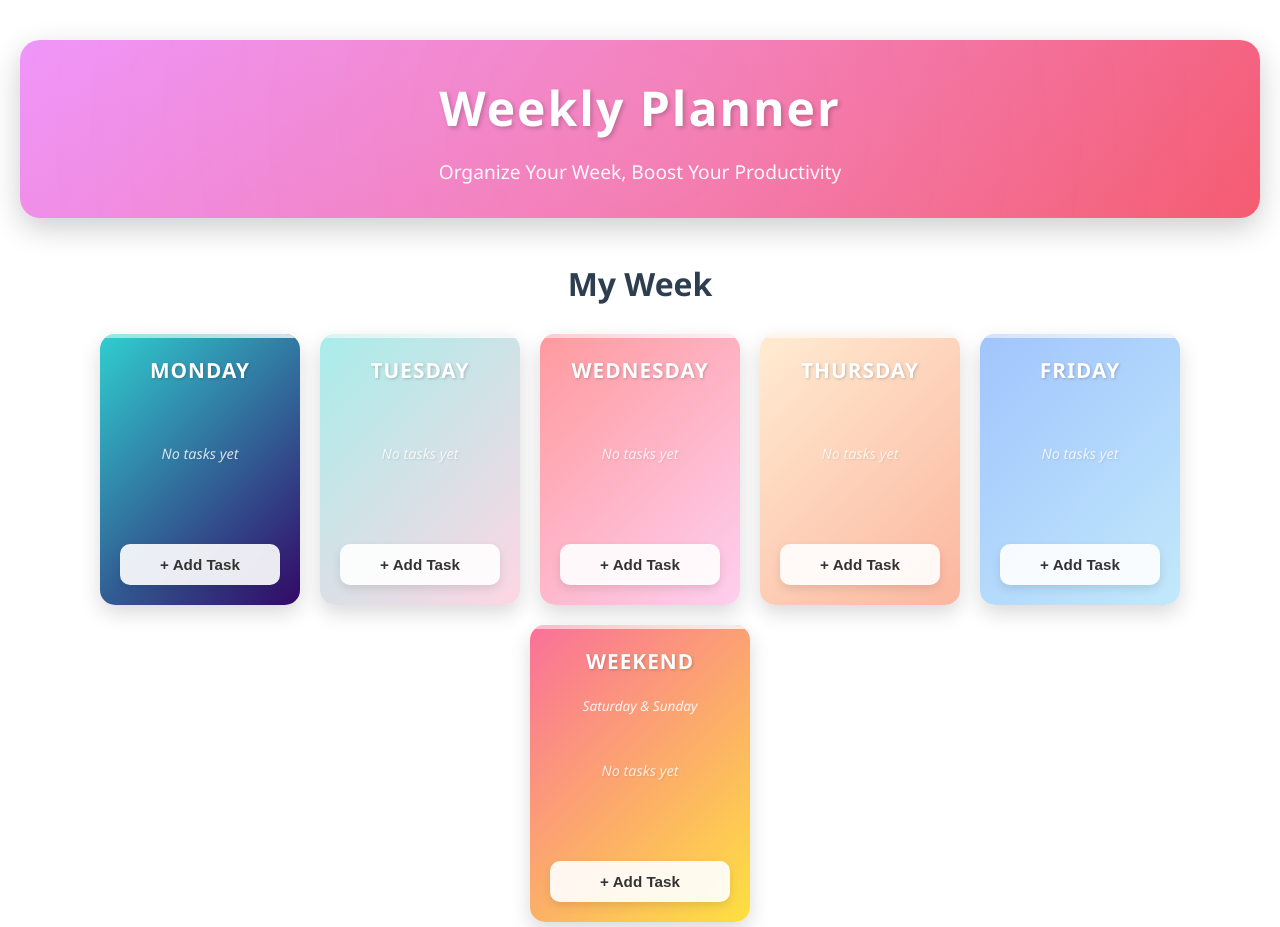
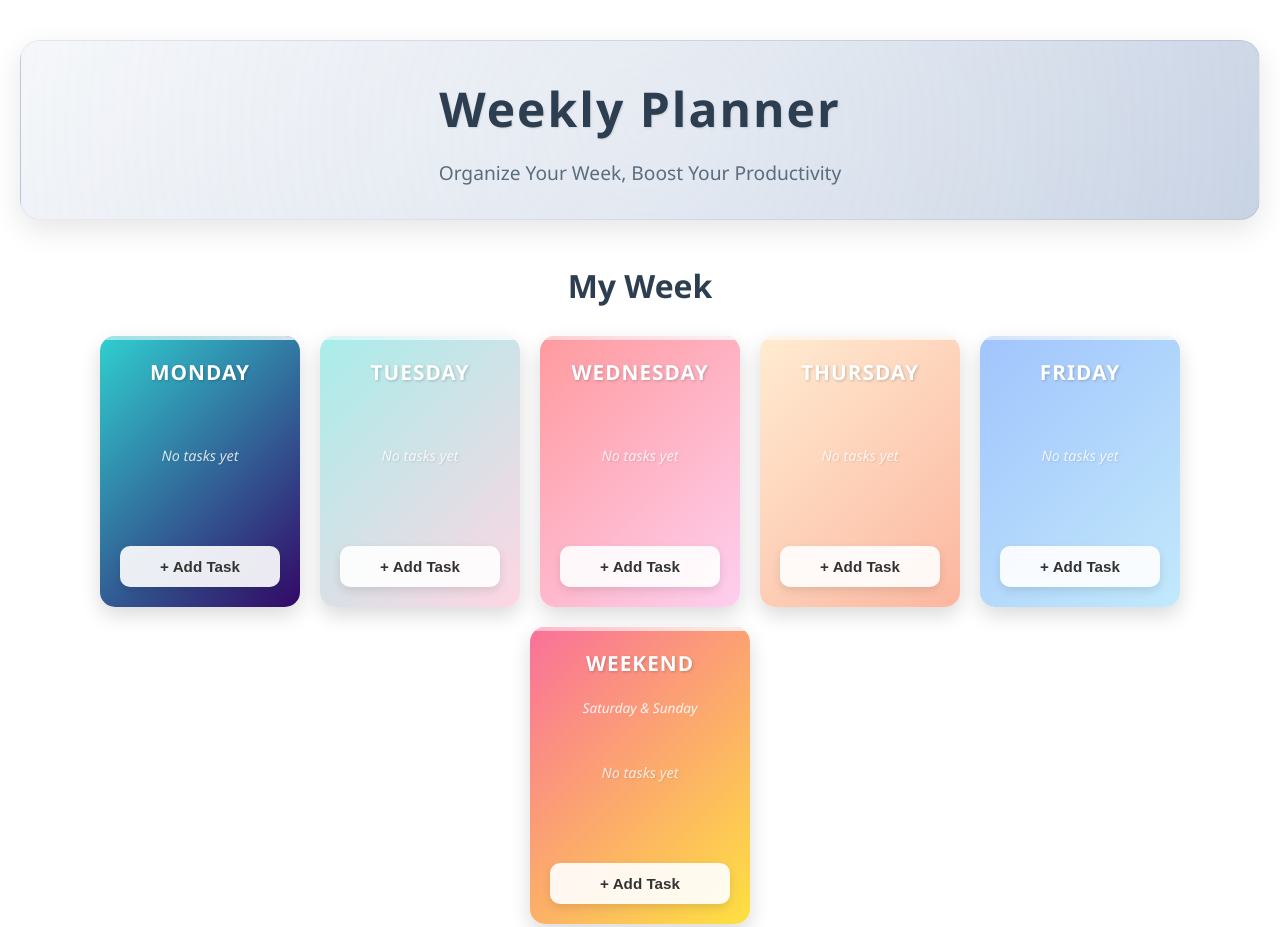
Before and after one commit to NesrineBousrih/webproject-, a plain HTML site: page index.html in a window 1280 px wide. Shown: the top 927 px of the page. Drawn offline with Linux system fonts and the light colour scheme.

Commit message:
step 6: Changed header to elegant gray gradient for better visual comfort

```diff
--- a/style.css
+++ b/style.css
@@ -25,11 +25,12 @@ header {
   text-align: center;
   margin-bottom: 40px;
   padding: 30px;
-  background: linear-gradient(135deg, #f093fb 0%, #f5576c 100%);
+  background: linear-gradient(135deg, #f5f7fa 0%, #c3cfe2 100%);
   border-radius: 20px;
-  box-shadow: 0 10px 30px rgba(0, 0, 0, 0.2);
+  box-shadow: 0 10px 30px rgba(0, 0, 0, 0.1);
   position: relative;
   overflow: hidden;
+  border: 1px solid rgba(0, 0, 0, 0.05);
 }
 
 header::before {
@@ -41,7 +42,7 @@ header::before {
   height: 200%;
   background: radial-gradient(
     circle,
-    rgba(255, 255, 255, 0.1) 0%,
+    rgba(255, 255, 255, 0.3) 0%,
     transparent 70%
   );
   animation: pulse 4s ease-in-out infinite;
@@ -53,15 +54,15 @@ header::before {
     transform: scale(1);
   }
   50% {
-    transform: scale(1.1);
+    transform: scale(1.05);
   }
 }
 
 header h1 {
-  color: white;
+  color: #2c3e50;
   font-size: 3rem;
   margin-bottom: 10px;
-  text-shadow: 2px 2px 4px rgba(0, 0, 0, 0.2);
+  text-shadow: 1px 1px 2px rgba(0, 0, 0, 0.1);
   position: relative;
   z-index: 1;
   font-weight: 700;
@@ -69,11 +70,11 @@ header h1 {
 }
 
 .subtitle {
-  color: rgba(255, 255, 255, 0.95);
+  color: #5a6c7d;
   font-size: 1.2rem;
   position: relative;
   z-index: 1;
-  font-weight: 300;
+  font-weight: 400;
 }
 
 /* Weekly Section */
```
